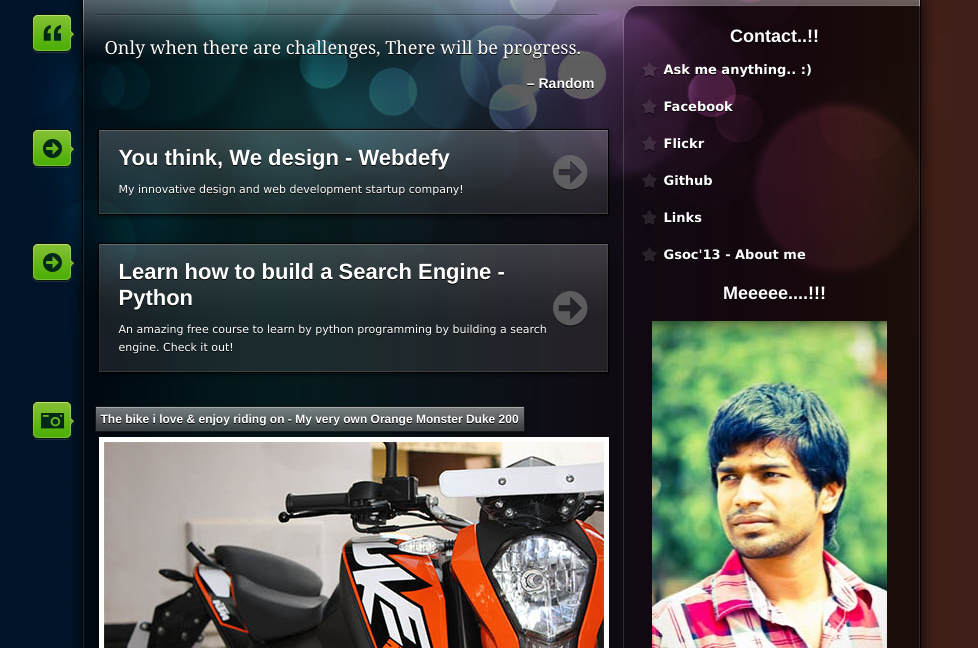
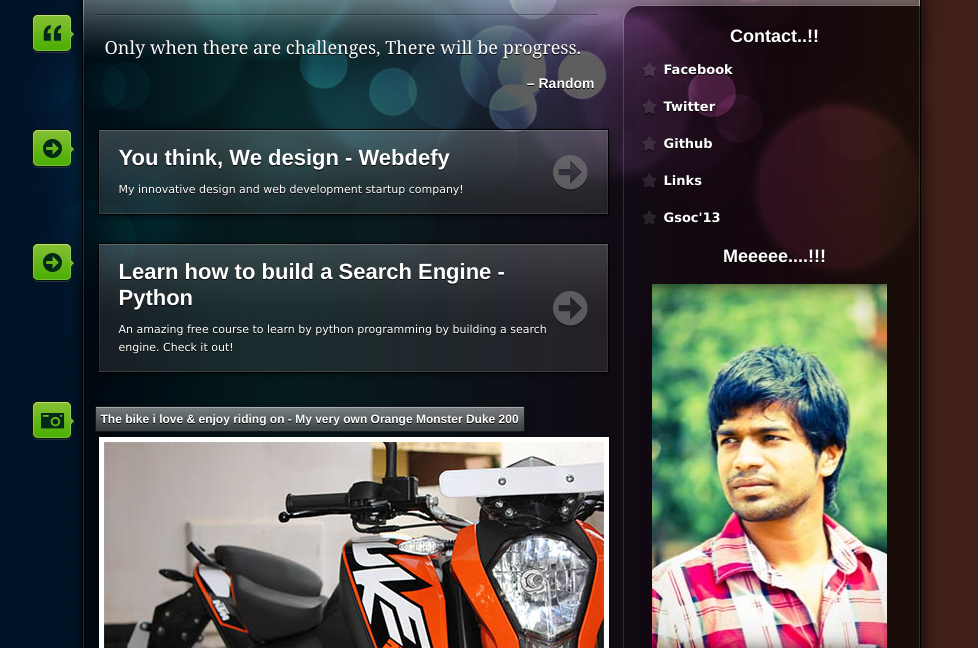
Before and after one commit to russelnickson/russel.in, a plain HTML site: page index.html in a window 1280 px wide. Shown: the part 152-800 px from the top of the page, without its empty margins (155-1133 px from the left). Drawn offline with Linux system fonts and the light colour scheme.

Commit message:
Minor changes fixed

```diff
--- a/index.html
+++ b/index.html
@@ -999,12 +999,12 @@
 			<div id="sidebar">
 				<h2 style="text-align:center;">Contact..!!</h2>
 				<ul class="links">
-					<li><a target="_blank" href="http://links.russel.in/ask">Ask me anything.. :)</a></li>
 					<li><a target="_blank" href="http://www.facebook.com/russelnickson">Facebook</a></li>
-					<li><a target="_blank" href="http://www.flickr.com/photos/rusnic">Flickr</a></li>
+					<li><a target="_blank" href="http://www.twitter.com/russelnickson">Twitter</a></li>
+					<!-- <li><a target="_blank" href="http://www.flickr.com/photos/rusnic">Flickr</a></li> -->
 					<li><a target="_blank" href="https://github.com/russelnickson">Github</a></li>
 					<li><a target="_blank" href="http://links.russel.in/">Links</a></li>
-					<li><a target="_blank" href="http://www.russel.in/gsoc2013/about-me">Gsoc'13 - About me</a></li>
+					<li><a target="_blank" href="http://www.russel.in/gsoc2013/">Gsoc'13</a></li>
 				</ul>
 				<h2 style="text-align:center;">Meeeee....!!!</h2>
 				<ul id="following">
```
